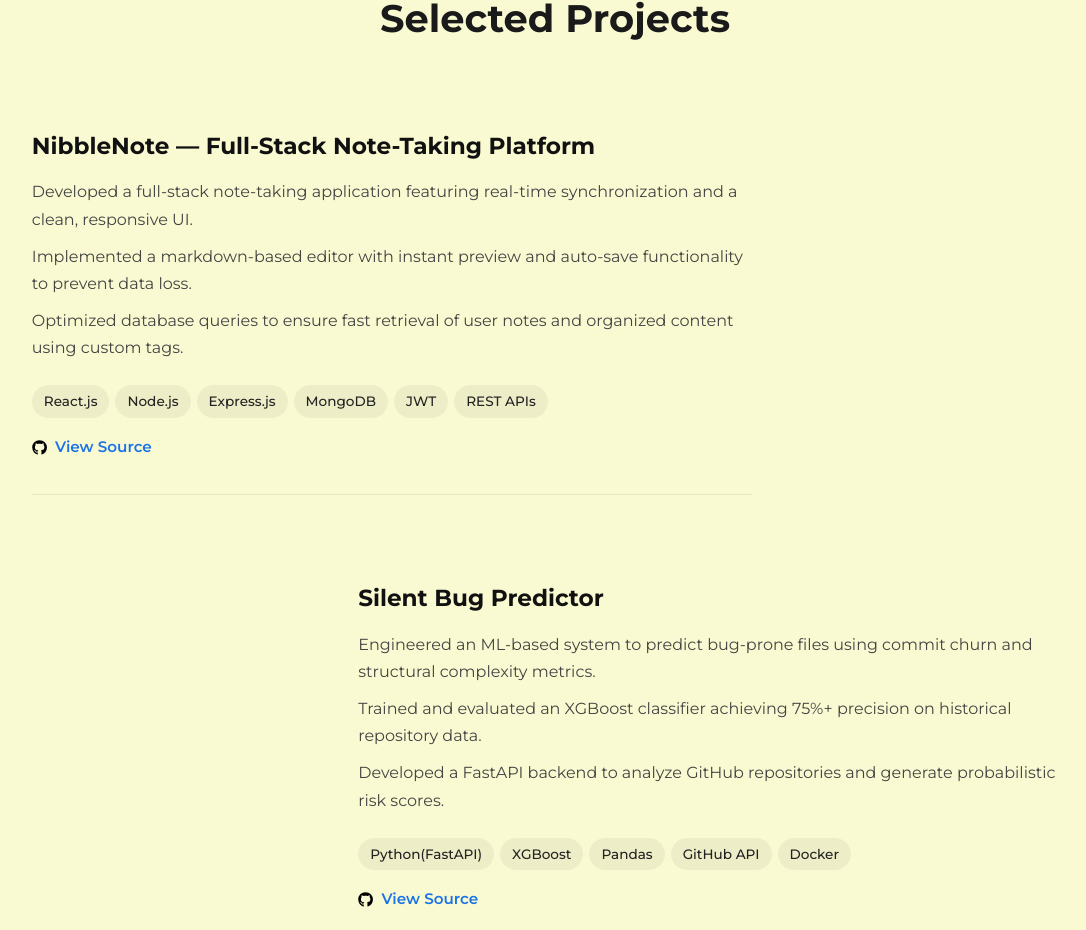
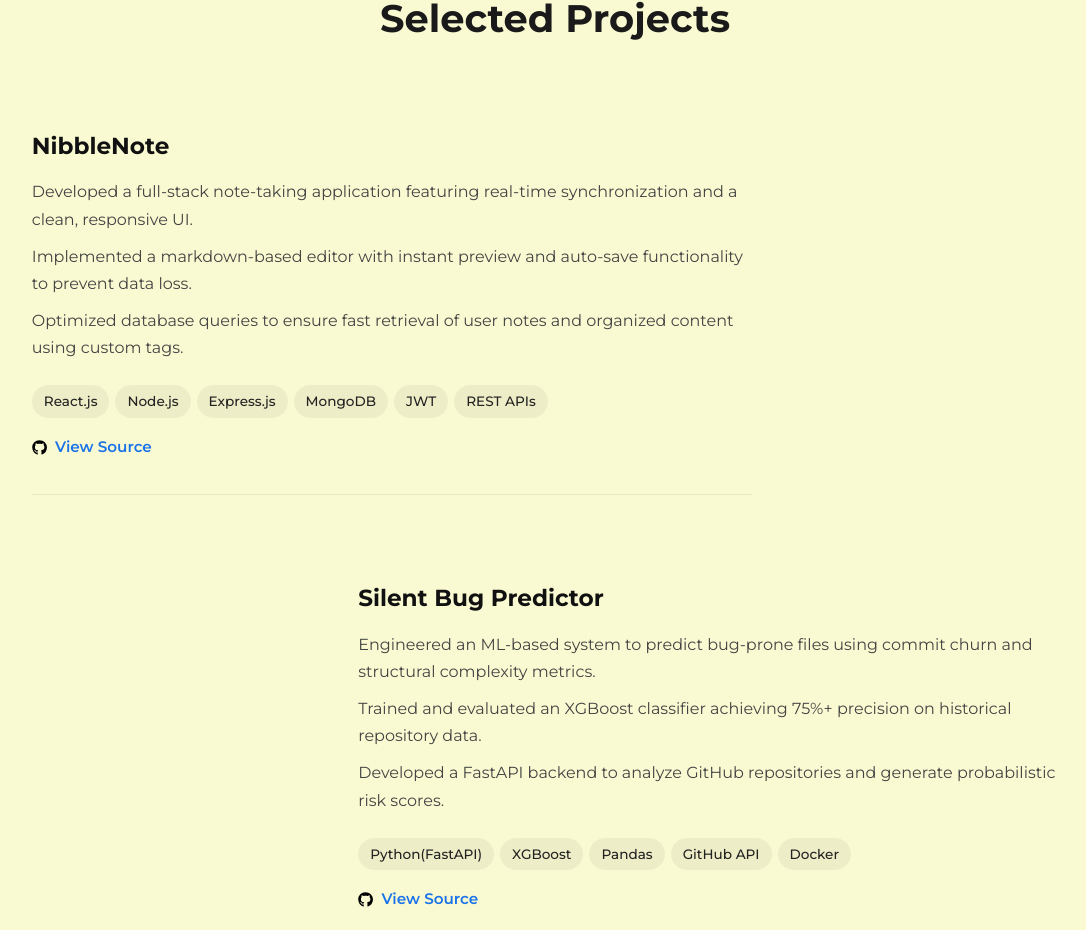
Before and after one commit to SnehaPoojary20/Portfolio, a React (Vite) app in the folder Frontend/: page / in a window 1280 px wide. Shown: the part 2469-3399 px from the top of the page, without its empty margins (85-1171 px from the left). Built offline with nearby package versions, Linux system fonts and the light colour scheme; a web font is replaced by a local one.

Commit message:
Update project title for NibbleNote in Projects component

```diff
--- a/Frontend/src/Projects/Projects.jsx
+++ b/Frontend/src/Projects/Projects.jsx
@@ -4,7 +4,7 @@
 
 const projects = [
   {
-    title: "NibbleNote — Full-Stack Note-Taking Platform",
+    title: "NibbleNote",
     description: [
       "Developed a full-stack note-taking application featuring real-time synchronization and a clean, responsive UI.",
       "Implemented a markdown-based editor with instant preview and auto-save functionality to prevent data loss.",
```
